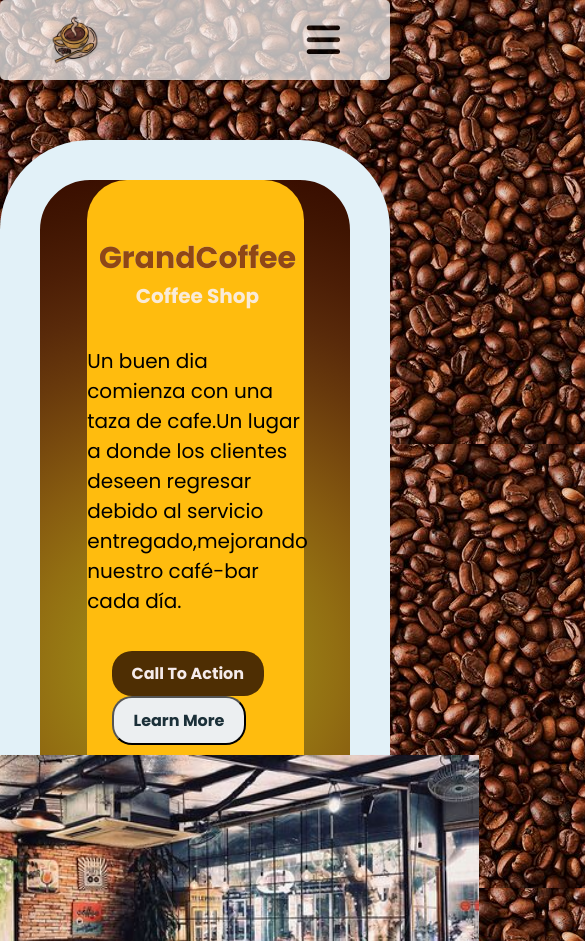
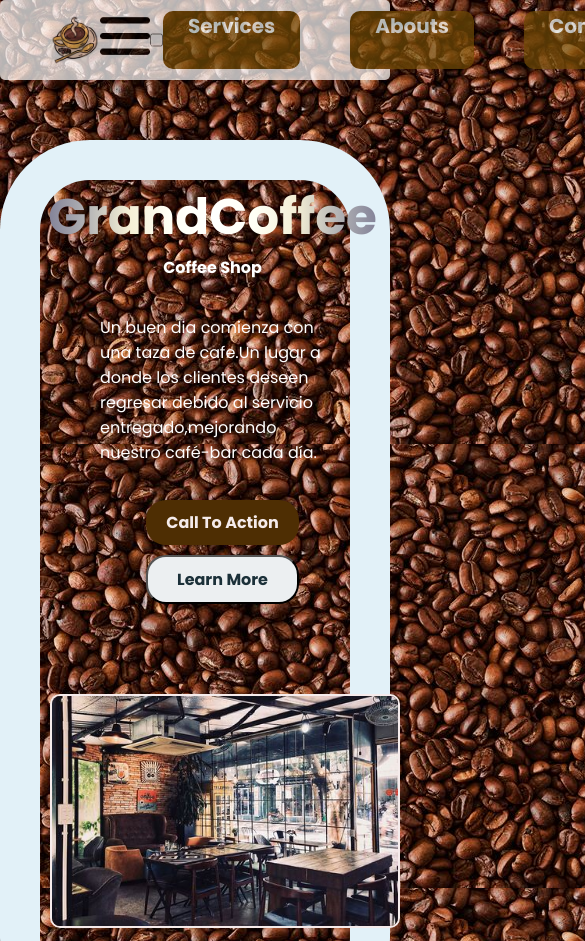
Before and after one commit to raul4264/landing-page, a plain HTML site: page index.html in a window 390 px wide. Shown: the top 941 px of the page, 585 px wide, since content can reach past the window. Drawn offline with Linux system fonts and the light colour scheme.

Commit message:
listo to add Header..

```diff
--- a/index.html
+++ b/index.html
@@ -15,8 +15,8 @@
       <img src="./img/logo.jpg" alt="logo" />
 
       <nav class="navbar">
-        <label for="toggle-menu"><i class="fa fa-bars"></i></label>
-        <input type="checkbox" id="toggle-menu" />
+        <label for="menu-toogle"><img src="./img/menu.png" class="menu-label"></img></label>
+        <input type="checkbox" id="menu-toogle" />
         <ul class="navbar-list">
           <li><a href="#" class="navbar-link">Services</a></li>
           <li><a href="#" class="navbar-link">Abouts</a></li>
--- a/styles.css
+++ b/styles.css
@@ -102,11 +102,11 @@ button:hover {
 .seccionUno {
   margin: 0 auto;
   max-width: 1200px;
+
   align-items: center;
   display: flex;
   justify-content: space-around;
-  min-height: 700px;
-
+  flex-wrap: wrap;
   background-image: radial-gradient(
     circle at 46.51% 51.27%,
     #9c9a1f 0,
@@ -139,14 +139,11 @@ button:hover {
 }
 
 .seccionUno .imagen {
-  min-height: 350px;
   background-color: transparent;
 }
 
 .seccionUno .imagen img {
   border-radius: 10px;
-  height: 360px;
-  padding-right: 10px;
 }
 
 .seccionUno .slogan h1 {
@@ -295,23 +292,26 @@ footer .footer {
   align-items: center;
   justify-content: center;
   background-color: black;
-  height: 120px;
+  flex-wrap: nowrap;
   border-radius: 0 0 50px 50px;
+  padding: 10px;
 }
 
-/*===================media query=============*/
+/*=======================================*/
 
-@media (max-width: 1200px) {
+@media only screen and (max-width: 980px) {
   .seccionUno {
+    display: flex;
+    align-items: center;
+    width: 100%;
     flex-direction: column;
-    align-items: center;
-    width: 60%;
-    justify-content: space-between;
+    min-height: 600px;
+    flex-direction: column;
+    flex-wrap: wrap;
   }
 
   .seccionUno .slogan {
     width: 100%;
-    min-height: 700px;
   }
 
   h2 {
@@ -324,6 +324,8 @@ footer .footer {
     flex-direction: row;
   }
   .seccionUno .imagen {
+    margin-bottom: 50px;
+    border-radius: 20px;
   }
 
   .seccionDos {
@@ -331,106 +333,132 @@ footer .footer {
     width: 60%;
     background-color: #000;
     flex-wrap: wrap;
+    border-radius: 40px;
   }
   .seccionDos p {
     flex-direction: column;
     color: azure;
     padding: 40px 70px;
   }
-}
 
-/*=======================================*/
-
-@media only screen and (max-width: 980px) {
-  .seccionUno {
-    background-color: rgb(114, 76, 6);
-    width: 400px;
+  #info {
+    width: 80%;
+    border-radius: 30px;
   }
 
-  .seccionUno .slogan {
-    background-color: #ffbc0e;
-    width: 500px;
+  .info-cards-container {
+    flex-direction: column;
+  }
+  .info-card {
+    max-height: 280px;
   }
 
-  .seccionUno .slogan h1 {
-    font-size: 1.5rem;
-    color: rgb(143, 71, 21);
+  footer {
+    width: 90%;
+    border-radius: 40px;
+    gap: 10px;
   }
 
-  h2 {
-    font-size: 1rem;
-    color: antiquewhite;
+  .footer {
+    display: flex;
+    align-items: center;
+    width: 100%;
+    flex-direction: column;
+    min-height: 600px;
   }
 
-  .imagen {
-    background-color: #ffbc0e;
-    width: 500px;
-    padding-left: 38px;
-    padding-bottom: 40px;
-  }
-  .seccionUno .imagen {
-    margin-top: -100px;
+  .footer .footer-caja-iz {
+    width: fit-content;
+    display: flex;
+    align-items: center;
+    justify-content: center;
   }
 
-  .navbar ul {
-    background-color: white;
-    width: 100%;
-    height: calc(100vh - 80px);
-    position: absolute;
-    top: 80px;
-    left: 0;
-    flex-direction: column;
-    align-items: center;
-    justify-content: center;
-    display: none;
+  .footer .footer-caja-der img {
+    max-width: 250px;
+  }
+  .footer .footer-caja-der {
+    max-width: 200px;
+  }
+  .imagen {
+    border-radius: 0 0 5px 5px;
+  }
+  .imagen .imagen-interna {
+    height: 100px;
+    padding: 10px;
   }
 
-  .navbar i {
-    display: block;
-  }
-
-  #toggle-menu:checked ~ .navbar-list {
-    display: flex;
+  .imagen .imagen-interna {
+    height: 100px;
   }
 }
 
-@media (max-width: 680px) {
-  body {
-    background-color: rgb(0, 38, 255);
+/*============================================*/
+
+@media (max-width: 580px) {
+  .seccionUno {
+    margin: 0 auto;
+    min-width: 320px;
+
+    display: flex;
+    flex-direction: column;
+    flex-wrap: wrap;
+    background-image: none;
+    align-items: center;
+  }
+  .seccionUno .slogan {
+    max-width: 300px;
+    margin: 0 auto;
+
+    align-items: center;
+    justify-content: center;
+  }
+  .seccionUno .slogan {
+    max-width: 300px;
+    padding-right: 30px;
+  }
+  .seccionUno .slogan h1 {
+    font-size: 2.5rem;
+  }
+  .seccionUno .slogan h2 {
+    font-size: 0.8rem;
+    color: white;
+  }
+  .seccionUno .slogan p {
+    font-size: 0.8rem;
+    color: white;
+  }
+  .seccionUno img {
+    width: 350px;
+    border-radius: 30px;
+    border: #f5ebeb solid 2px;
+  }
+  .seccionUno .slogan .botones {
+    display: flex;
+    flex-direction: column;
+    gap: 10px;
+  }
+  .seccionDos {
+    display: flex;
+    width: 60%;
+    margin-top: 20px;
+    border-radius: 20px;
+  }
+  .seccionDos p {
+    flex-direction: column;
+    color: azure;
+    padding: 40px 70px;
   }
 
-  .seccionUno {
-    width: 100%;
-    background-color: #ffbc0e;
+  #info {
+    width: 60%;
+    border-radius: 20px;
   }
 
-  .seccionUno .slogan {
-    width: 70%;
+  .info-cards-container {
+    flex-direction: column;
   }
-
-  h2 {
-    font-size: 1rem;
-    color: antiquewhite;
-  }
-
-  .navbar ul {
-    background-color: white;
-    width: 100%;
-    height: calc(100vh - 80px);
-    position: absolute;
-    top: 80px;
-    left: 0;
-    flex-direction: column;
-    align-items: center;
-    justify-content: center;
-    display: none;
-  }
-
-  .navbar i {
-    display: block;
-  }
-
-  #toggle-menu:checked ~ .navbar-list {
-    display: flex;
+  .info-card {
+    max-height: 280px;
   }
 }
```
Also changed, not shown: img/Pagina-en-construccion.jpg (deleted), img/menu.png (added).
